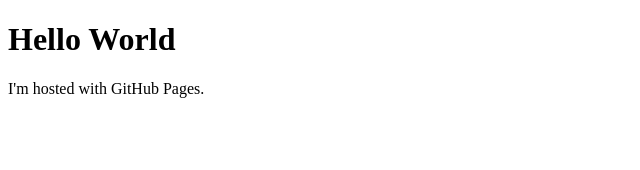
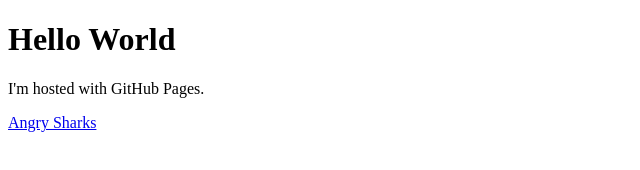
Before and after one commit to GiacoPalma/GiacoPalma.github.io, a plain HTML site: page index.html in a window 1280 px wide. Shown: the whole page, without its empty margins (0-640 px from the left). Drawn offline with Linux system fonts and the light colour scheme.

Commit message:
added Angry Sharks link

```diff
--- a/index.html
+++ b/index.html
@@ -3,5 +3,6 @@
 <body>
 <h1>Hello World</h1>
 <p>I'm hosted with GitHub Pages.</p>
+<a href="angry-sharks-android.apk">Angry Sharks</a
 </body>
 </html>
```
Also changed, not shown: 1 other file.
